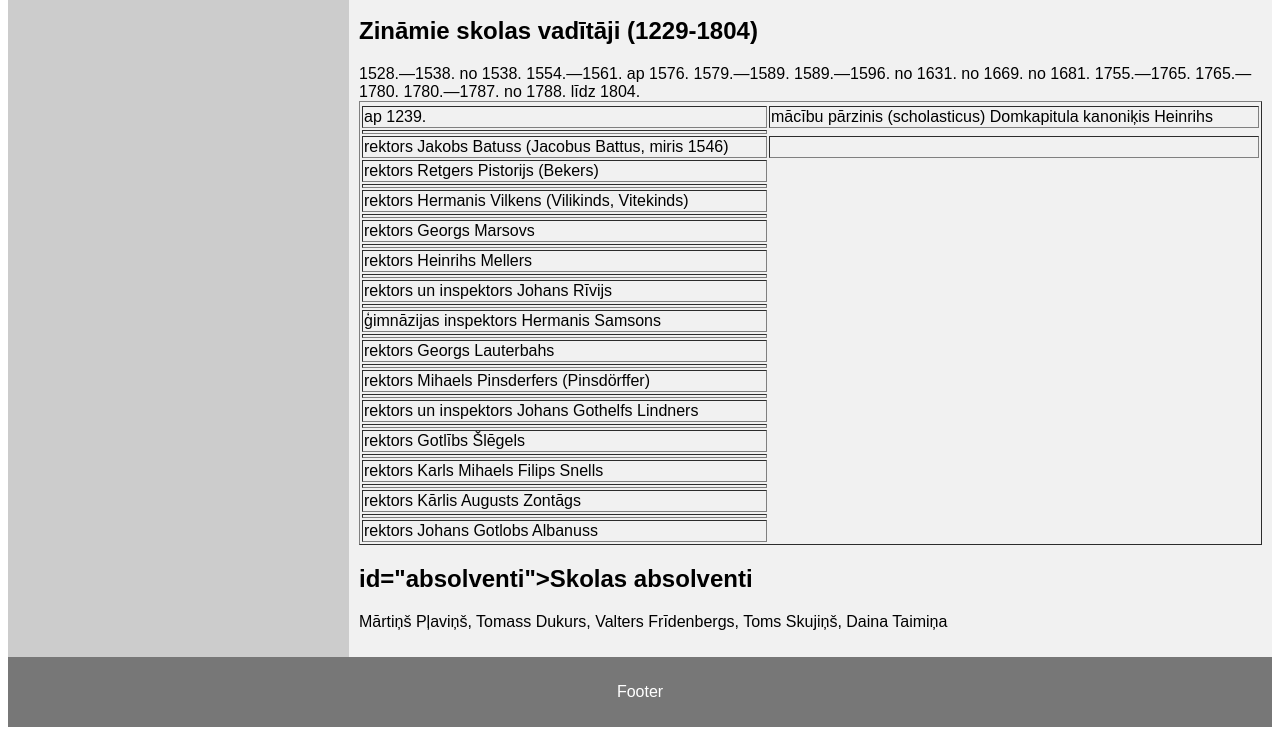
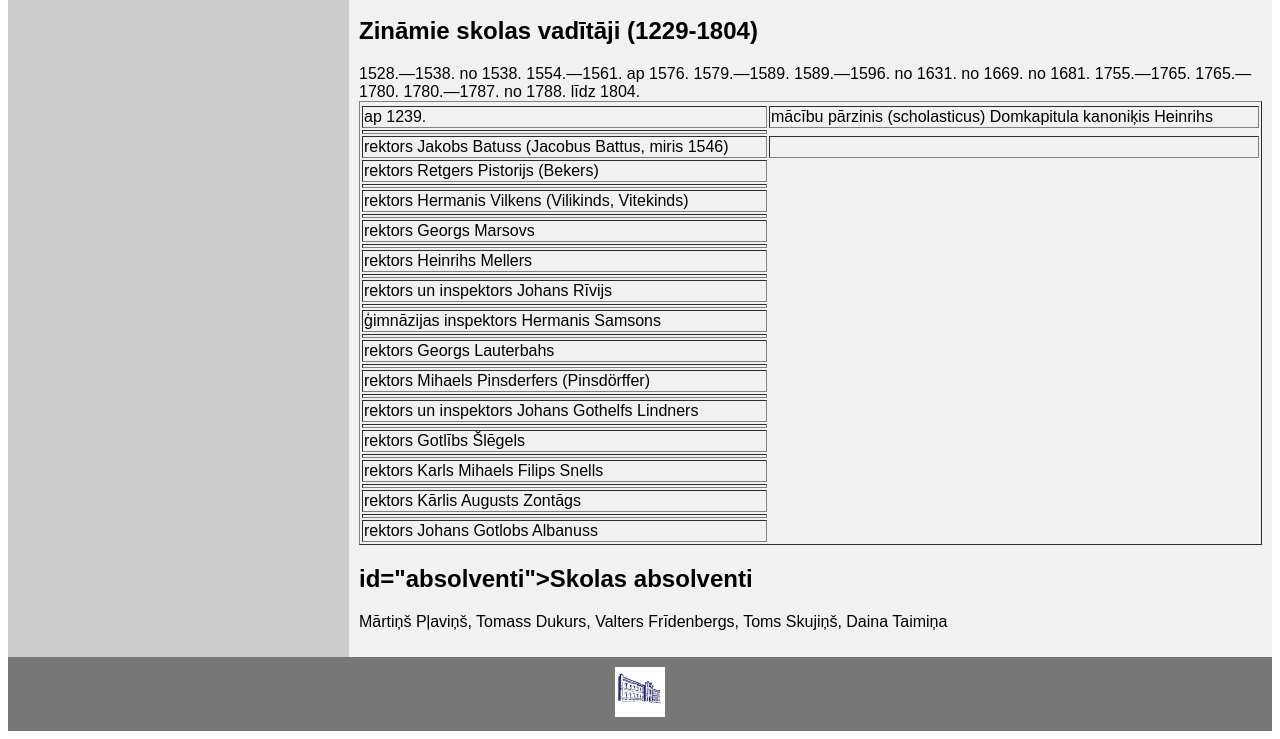
Before and after one commit to saldovere1894/Datorika, a plain HTML site: page skola.html in a window 1280 px wide. Shown: the part 1148-1887 px from the top of the page. Drawn offline with Linux system fonts and the light colour scheme.

Commit message:
Update skola.html

```diff
--- a/skola.html
+++ b/skola.html
@@ -150,7 +150,8 @@ Skolas pastāvēšanai iespējams izsekot līdz pat 1211. gadam, kad bīskaps Al
 </section>
 
 <footer>
-  <p>Footer</p>
+<a href="https://r1g.edu.lv">
+        <img src="images/logo.png" alt="Skolas logo" style="height:50px;">
 </footer>
 
 </body>
```
